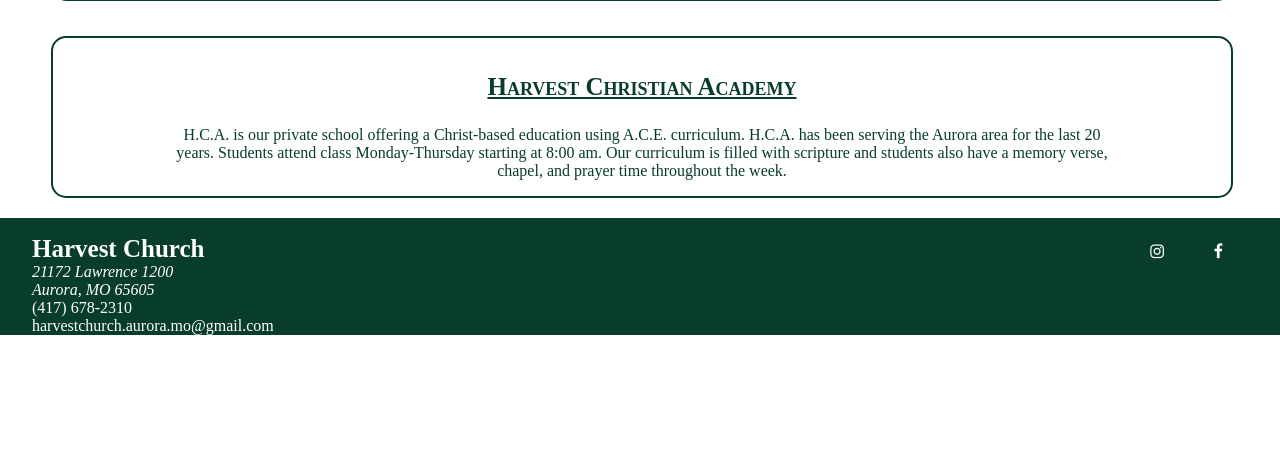
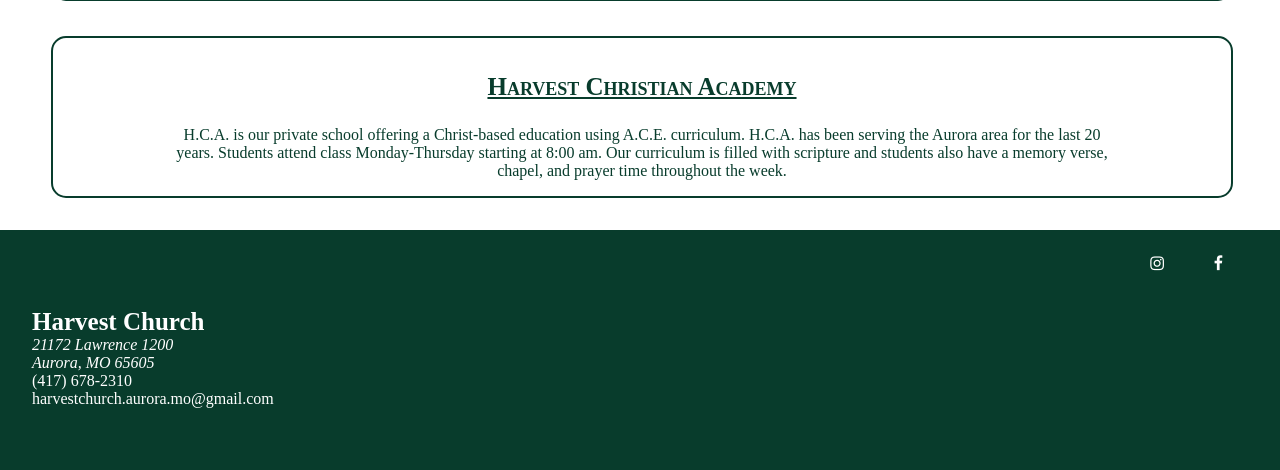
Before and after one commit to EmmaleighStone/HarvestChurchWebsite, a PHP site: page /academy.html in a window 1280 px wide. Shown: the part 750-1220 px from the top of the page. Before the commit the page ends 1085 px from the top, so only its background shows below. Run offline with PHP 8.4, Linux system fonts and the light colour scheme; some web fonts are replaced.

Commit message:
dynamic footer

```diff
--- a/style.css
+++ b/style.css
@@ -113,11 +113,14 @@ header nav li a::after {
 
 body {
     margin: 0;
+    position: relative;
+    min-height: 100vh;
 }
 
 .content {
     margin-top: 20px;
     padding: 20px;
+    padding-bottom: 17rem;    /* Footer height */
 }
 
 h1
@@ -402,6 +405,10 @@ footer
     display: flex;
     justify-content: space-around;
     align-content: flex-end;
+    position: absolute;
+    bottom: 0;
+    width: 100%;
+    height: 15rem;            /* Footer height */
 }
 .footerInfo
 {
```
